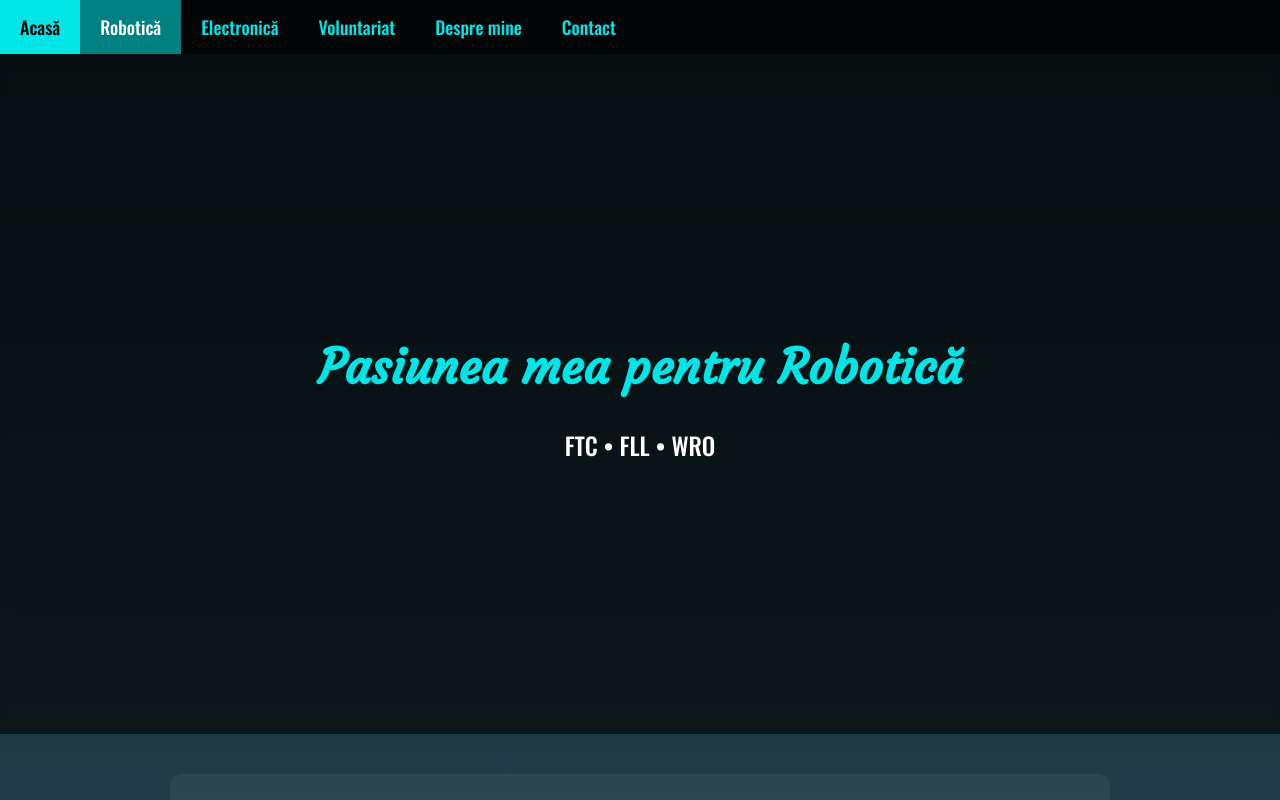
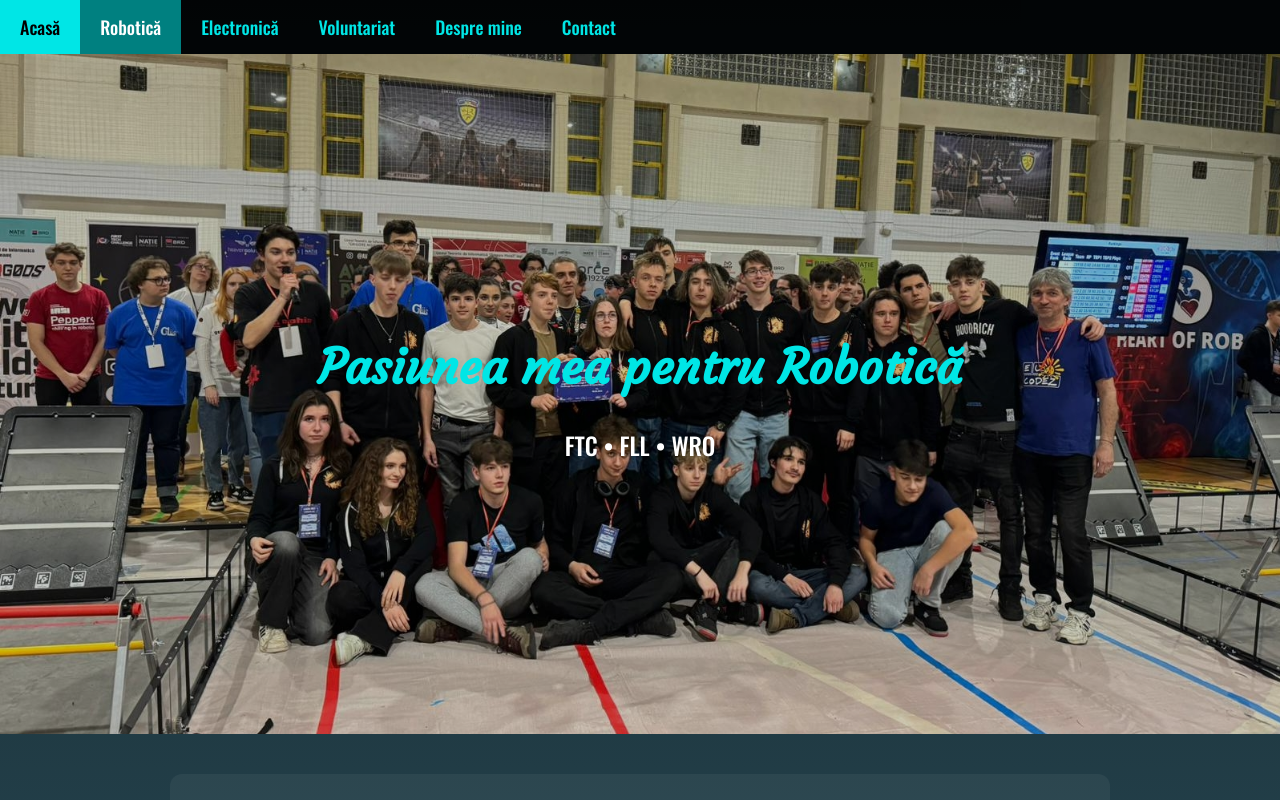
Before and after one commit to Veysilex/veysilex.github.io, a plain HTML site: page robotica.html in a window 1280 px wide. Shown: the top 800 px of the page. Drawn offline with nearby package versions, Linux system fonts and the light colour scheme.

Commit message:
update_mic

```diff
--- a/robotica.html
+++ b/robotica.html
@@ -20,7 +20,7 @@
     </div>
 
     <!-- Secțiune hero -->
-    <div class="hero" style="background: url('robotica_bg.jpg') center/cover no-repeat;">
+    <div class="hero" style="background: url('media/roboticagrupiasi2.jpg') center/cover no-repeat;">
         <h1>Pasiunea mea pentru Robotică</h1>
         <h2>FTC • FLL • WRO</h2>
     </div>
--- a/styles.css
+++ b/styles.css
@@ -43,16 +43,17 @@ body {
     text-align: center;
     padding: 20px;
 
-    background: url("gratarbg.jpg") center/cover no-repeat;
-    position: relative;
+    /*background: url("media/gratarbg.jpg") center/cover no-repeat;
+    */position: relative;
 }
 
 .hero::before {
     content: "";
     position: absolute;
     inset: 0;
-    background: rgba(0, 0, 0, 0.6);
-    backdrop-filter: blur(4px);
+    background: rgba(0, 0, 0, 0.2);
+    /* modifica ult val pt opacitate*/
+    /* backdrop-filter: blur(4px); */
 }
 
 .hero h1,
@@ -96,7 +97,7 @@ body {
     text-align: center;
 }
 
-.proiect h2 {
+.proiect h2 { /*subtitlu*/
     color: #ffd700;
     margin-bottom: 10px;
 }
```
Also changed, not shown: index.html (+1 -1 lines), media/roboticagrupiasi.jpg (added), media/roboticagrupiasi2.jpg (added), 3 other files.
